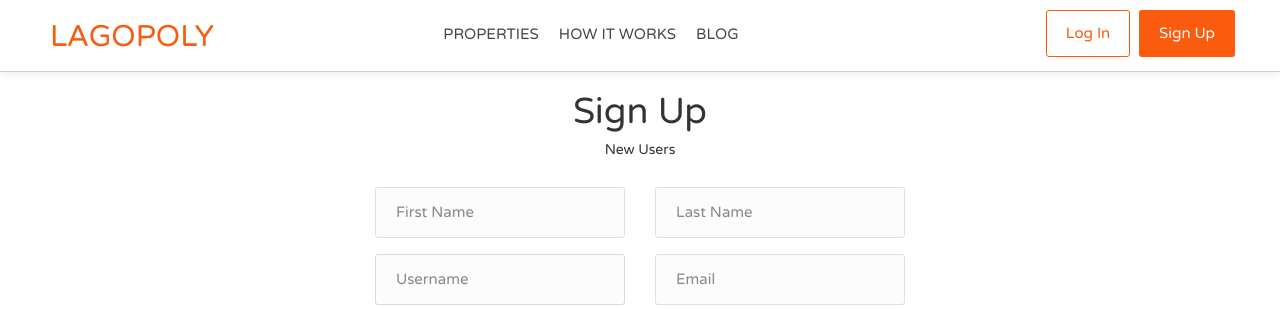
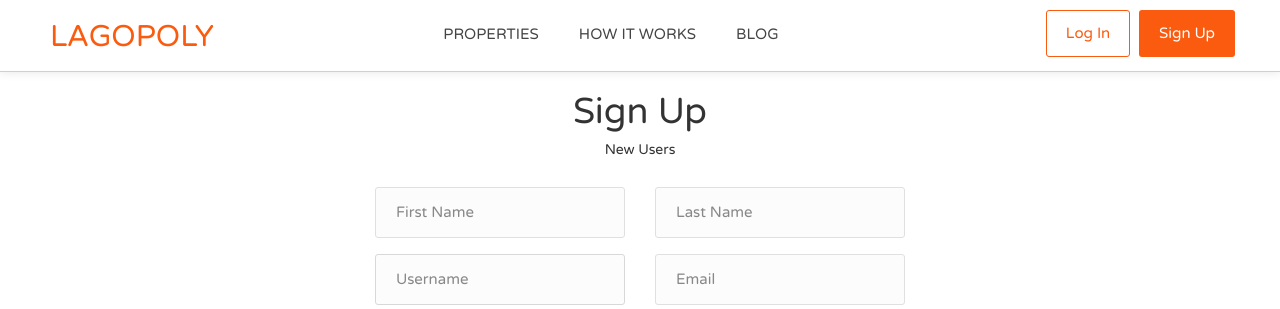
Before and after one commit to vaakinmade/Lago, a Django app: page /accounts/signup/ in a window 1280 px wide. Shown: the top 309 px of the page. Run offline with Django 3.2, Linux system fonts and the light colour scheme; parts of the project's set-up code (start-up, migrations or seed data) failed here and were passed over; some libraries are stand-ins or nearby versions.

Commit message:
minor menu margins added

```diff
--- a/templates/layout.html
+++ b/templates/layout.html
@@ -48,9 +48,9 @@
 				<nav id="navigation" class="style-3 col-md-offset-5">
 					<ul id="responsive" class="padding-top-10">
 
-						<li class="margin-right-20"><a href="{% url 'listings:list' %}">PROPERTIES</a></li>
+						<li class="margin-right-40"><a href="{% url 'listings:list' %}">PROPERTIES</a></li>
 
-						<li class="margin-right-20"><a href="#">HOW IT WORKS</a></li>
+						<li class="margin-right-40"><a href="#">HOW IT WORKS</a></li>
 
 						<li class=""><a href="{% url 'blogs:list' %}">BLOG</a></li>
 
```
